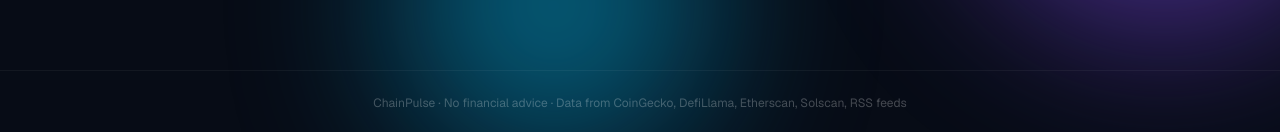
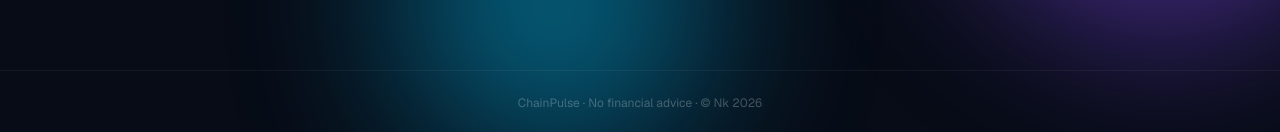
Before and after one commit to Nkovaturient/ChainPulse, a Next.js app: page / in a window 1280 px wide. Shown: the part 1894-2026 px from the top of the page. Built offline with nearby package versions, Linux system fonts and the light colour scheme; no server answers.

Commit message:
update main page

```diff
--- a/src/app/page.tsx
+++ b/src/app/page.tsx
@@ -352,7 +352,7 @@ export default function LandingPage() {
 
       {/* Footer */}
       <footer className="relative z-10 border-t border-white/5 py-6 text-center text-white/25 text-xs">
-        ChainPulse · No financial advice · Data from CoinGecko, DefiLlama, Etherscan, Solscan, RSS feeds
+        ChainPulse · No financial advice · © Nk 2026
       </footer>
     </div>
     </>
```
